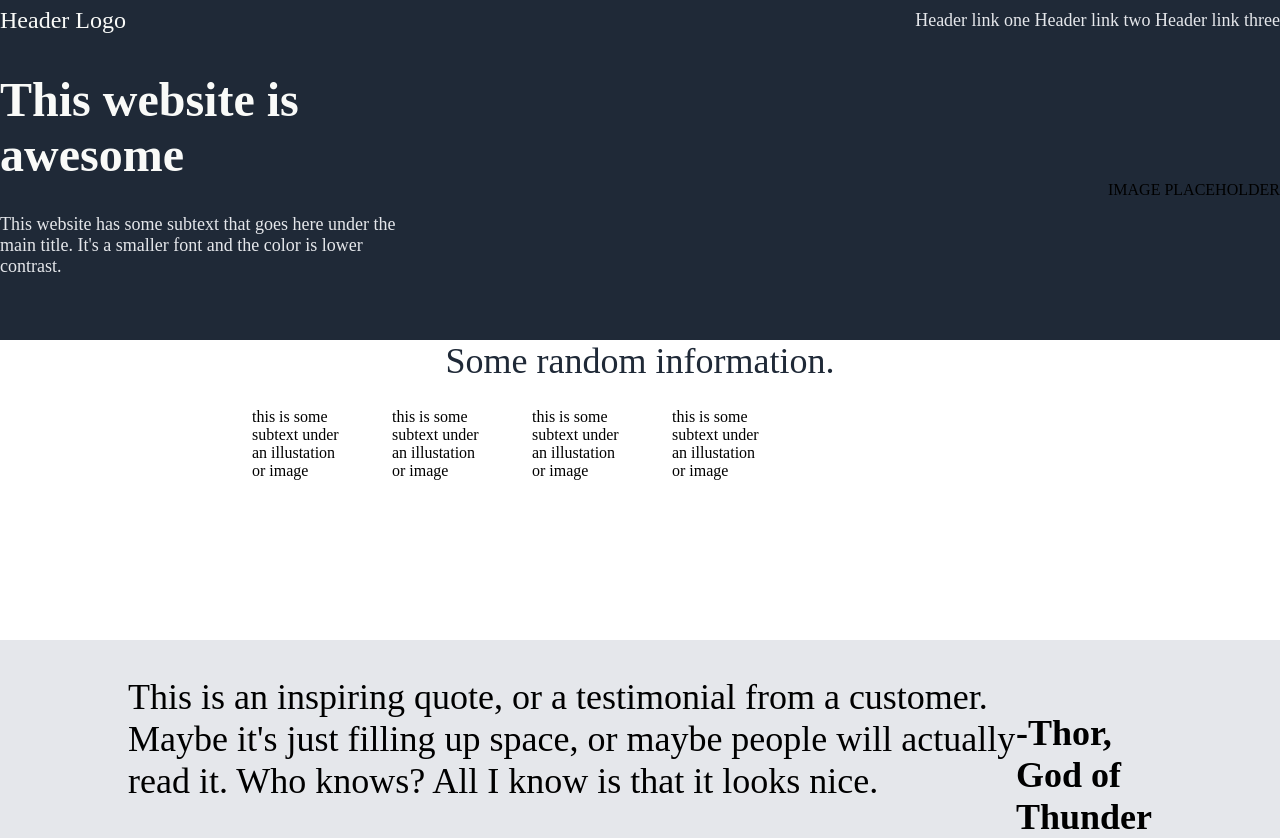
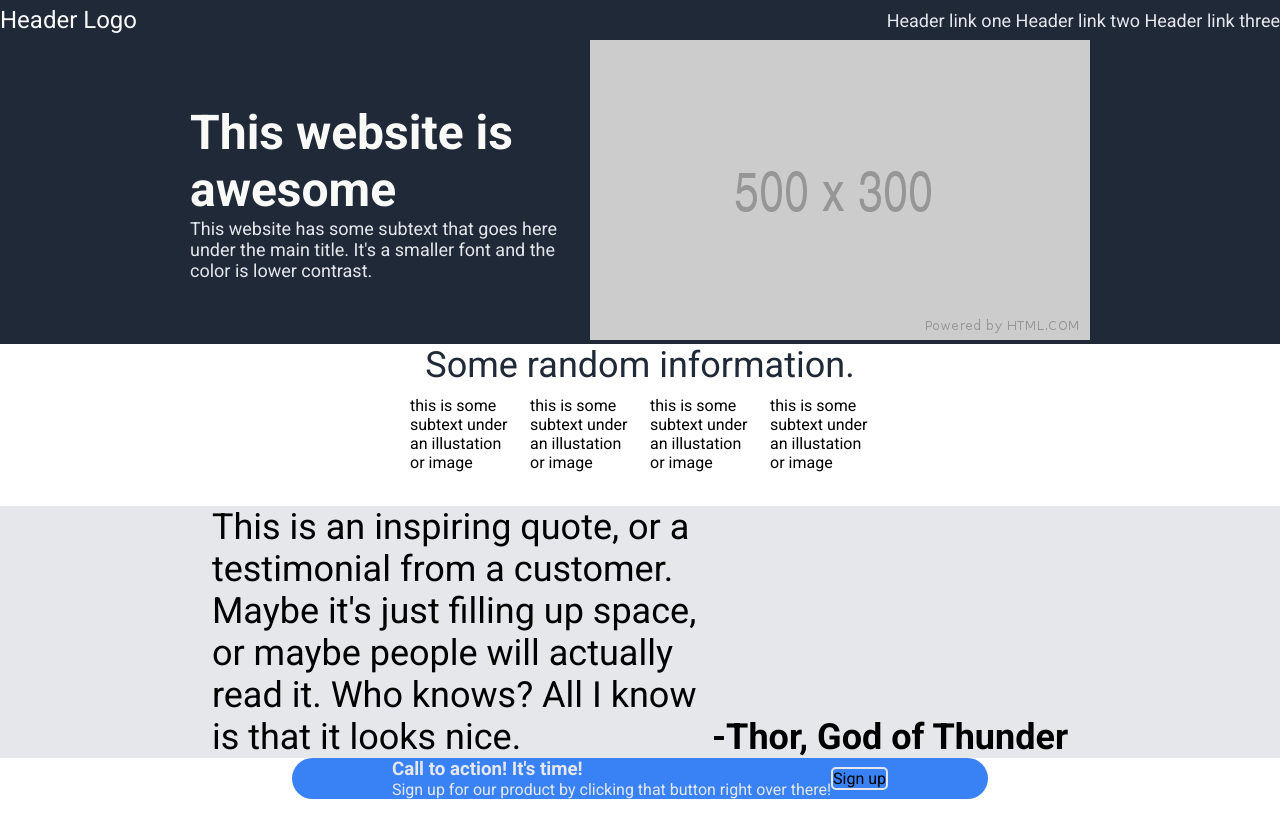
Before and after one commit to CyanTheory/project1, a plain HTML site: page index.html in a window 1280 px wide. After the commit the page ends 800 px from the top, so only its background shows below. Drawn offline with Linux system fonts and the light colour scheme.

Commit message:
bloat update

```diff
--- a/index.html
+++ b/index.html
@@ -16,23 +16,24 @@
     <div class="header-logo-text">Header Logo</div>
   <div class="navlinks">Header link one Header link two Header link three</div>
     </div>
-
+    <div class="herobackground">
     <div class="hero">
         <div class="herobox">
             <div class="heromain">This website is awesome</div>
             <p><div class="hero-link-text">This website has some subtext that goes here under the main title. It's a smaller font and the color is lower contrast.</div></p>
         </div>
 
-            <div class="hero-2">IMAGE PLACEHOLDER</div>
+            <div class="hero-2"><img src="assets/500x300.png"></div>
+    </div>
     </div>
 
   <div class="randominfo">
     <div class="infoheader">Some random information.</div>
         <div class="randomflex">
-            <div class="ranbox1"><p>this is some subtext under an illustation or image</p></div>
-            <div class="ranbox2"><p>this is some subtext under an illustation or image</p></div>
-            <div class="ranbox3"><p>this is some subtext under an illustation or image</p></div>
-            <div class="ranbox4"><p>this is some subtext under an illustation or image</p></div>
+            <div class="ranbox"><p>this is some subtext under an illustation or image</p></div>
+            <div class="ranbox"><p>this is some subtext under an illustation or image</p></div>
+            <div class="ranbox"><p>this is some subtext under an illustation or image</p></div>
+            <div class="ranbox"><p>this is some subtext under an illustation or image</p></div>
 
 
         </div>
@@ -41,10 +42,21 @@
     <div class="quote-container">
     <div class="quote">
         <p>This is an inspiring quote, or a testimonial from a customer. Maybe it's just filling up space, or maybe people will actually read it. Who knows? All I know is that it looks nice.</p>
+    </div>
         <div class="signature">-Thor, God of Thunder</div>
-    </div>
+
     </div>
 
+    <div class="signup">
+        <div class="signupbox">
+            <div class="calltoaction">
+                <h3>Call to action! It's time!</h3>
+                <p>Sign up for our product by clicking that button right over there!</p>
+
+            </div>
+            <div class="signupbutton">Sign up</div>
+        </div>
+    </div>
 
 
     </div>
--- a/style.css
+++ b/style.css
@@ -1,6 +1,10 @@
 body{
     margin: 0%;
     height: 100%;
+    font-family: Roboto;
+}
+h1,h2,h3,h4,h5,h6, p {
+    margin: 0;
 }
 
 .box{
@@ -29,14 +33,20 @@ body{
     color: #e5e7eb;
     text-align: right;
 }
-
-.hero{
+.herobackground{
     background-color: #1f2937;
     display:flex;
     flex-direction: row;
-    height: 300px;
+    align-items: center;
+    justify-content: center;
+
+}
+.hero{
+    display:flex;
+    flex-direction: row;
     align-items: center;
     justify-content: space-between;
+    max-width: max-content;
 }
 .herobox{
     display: flex;
@@ -66,19 +76,17 @@ body{
     background-color: white;
     display:flex;
     flex-direction: column;
-    height: 300px;
 }
 .randomflex{
     display:flex;
     flex-direction: row;
     align-items: center;
     justify-content:center;
-    gap: 20px;
+    /*gap: 20px;*/
     flex-wrap: wrap;
-    width:80%;
   }
 
-.ranbox1, .ranbox2,  .ranbox3, .ranbox4{
+.ranbox{
     padding: 10px;
     width: 100px;
     height: 100px;
@@ -98,11 +106,41 @@ body{
     display: flex;
     font-size: 36px;
     font-style:light italic;
-    width: 80%;
+    width: 500px;
     align-items: center;
     text-align: left;
 }
 .signature{
+    font-size: 36px;
+    font-style:light italic;
     font-weight: bold;
     align-self: flex-end;
 }
+.signup{
+    display: flex;
+    align-items: center;
+    justify-content: center;
+}
+.signupbox{
+    border-radius: 25px;
+    background: #3882f6;
+    display: flex;
+    align-items: center;
+    justify-content: center;
+    flex-direction: row;
+    padding-left: 100px;
+    padding-right: 100px;
+
+}
+.calltoaction{
+    color: #E5E7EB;
+    justify-content: center;
+    align-items: center;
+
+}
+.signupbutton{
+    border-radius: 5px;
+    border:2px solid #E5E7EB;
+    justify-content: center;
+    align-items: center;
+}
```
Also changed, not shown: assets/500x300.png (added), 2 other files.
